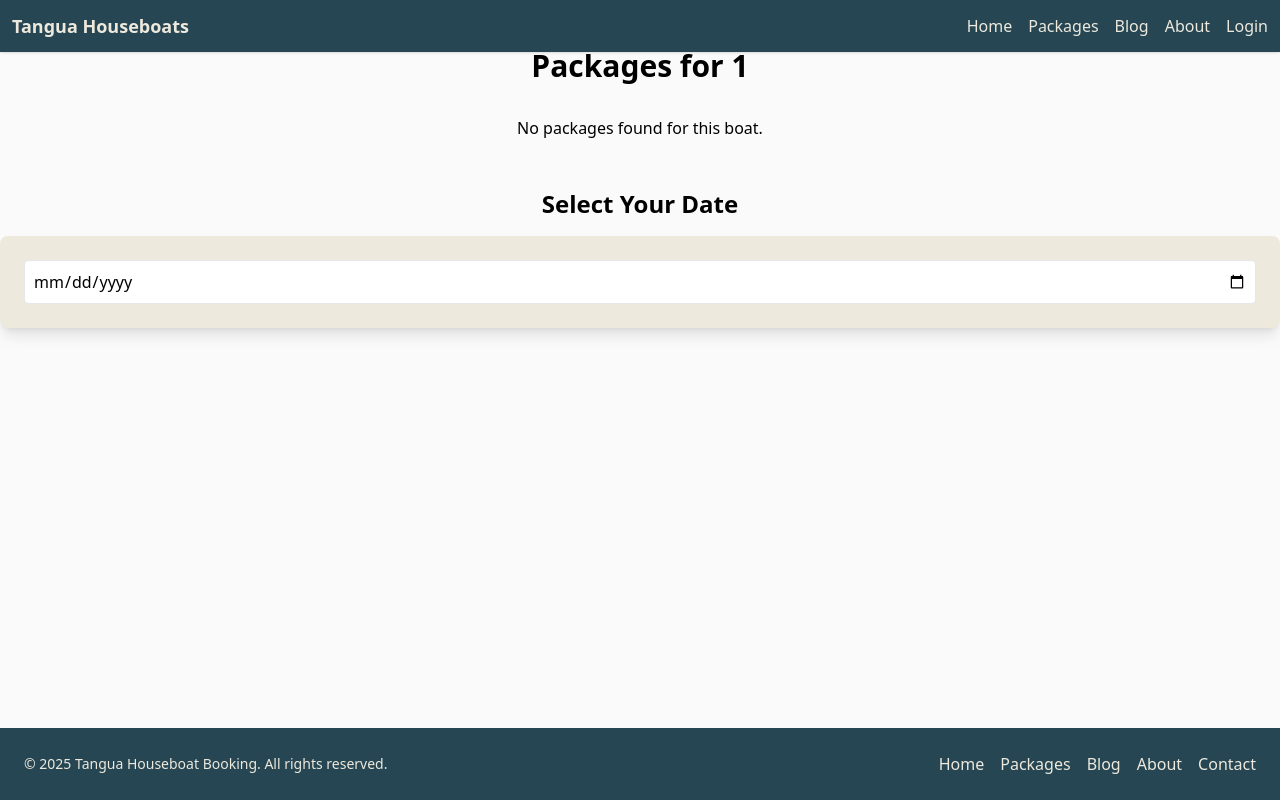
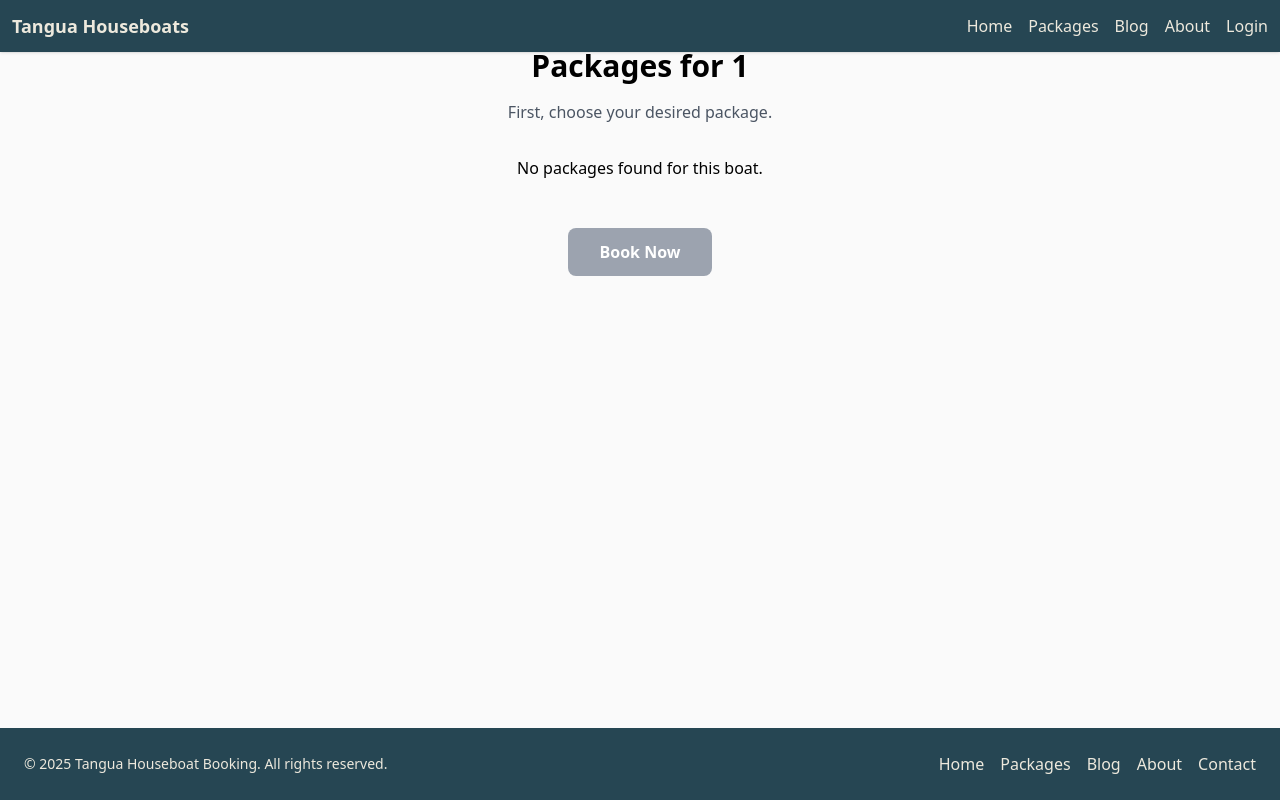
Before and after one commit to raazl/Tangua-Houseboats-Booking-System, a React (Vite) app in the folder client/: page /packages/1 in a window 1280 px wide. Built offline with nearby package versions, Linux system fonts and the light colour scheme.

Commit message:
Update BoatDetails page. Allows users to select a package with date from the available options

```diff
--- a/client/src/routes/BoatDetails.jsx
+++ b/client/src/routes/BoatDetails.jsx
@@ -3,22 +3,42 @@ import { useParams } from 'react-router-dom';
 import { boatPackages } from '../data/boatPackages';
 
 /**
- * BoatDetails component displays the packages available for a specific boat.
- * It retrieves the boat ID from the URL parameters and fetches relevant package data.
+ * BoatDetails component displays the packages available for a specific boat,
+ * allows users to select a package and a date, and book their trip.
  */
 const BoatDetails = () => {
   const { boatId } = useParams();
   const packages = boatPackages[boatId] || [];
+
+  const [selectedPackage, setSelectedPackage] = useState(null);
   const [selectedDate, setSelectedDate] = useState('');
+
+  const handleBooking = () => {
+    if (!selectedPackage) {
+      alert('Please select a package.');
+      return;
+    }
+    if (!selectedDate) {
+      alert('Please select a date.');
+      return;
+    }
+    alert(`Booking successful!\nPackage: ${selectedPackage.name}\nDate: ${selectedDate}`);
+  };
 
   return (
     <section className="py-12 bg-tangua-cloud-white">
       <div className="container mx-auto">
-        <h2 className="text-3xl font-bold text-center mb-8">Packages for {boatId.replace(/-/g, ' ').toUpperCase()}</h2>
+        <h2 className="text-3xl font-bold text-center mb-4">Packages for {boatId.replace(/-/g, ' ').toUpperCase()}</h2>
+        <p className="text-center text-gray-600 mb-8">First, choose your desired package.</p>
+
         <div className="grid grid-cols-1 md:grid-cols-2 gap-8">
           {packages.length > 0 ? (
             packages.map((pkg) => (
-              <div key={pkg.id} className="bg-tangua-bamboo-beige p-6 rounded-lg shadow-lg">
+              <div
+                key={pkg.id}
+                className={`bg-tangua-bamboo-beige p-6 rounded-lg shadow-lg cursor-pointer transition-all ${selectedPackage?.id === pkg.id ? 'ring-2 ring-tangua-green-dark' : 'hover:shadow-xl'}`}
+                onClick={() => setSelectedPackage(pkg)}
+              >
                 <h3 className="text-2xl font-bold mb-2">{pkg.name}</h3>
                 <p className="text-gray-700 mb-4">{pkg.description}</p>
                 <p className="text-xl font-bold text-tangua-green-light">Tk{pkg.price}</p>
@@ -28,9 +48,11 @@ const BoatDetails = () => {
             <p className="text-center col-span-2">No packages found for this boat.</p>
           )}
         </div>
+
+        {selectedPackage && (
           <div className="mt-12">
             <h3 className="text-2xl font-bold text-center mb-4">Select Your Date</h3>
-          <div className="bg-tangua-bamboo-beige p-6 rounded-lg shadow-lg text-center">
+            <div className="bg-tangua-bamboo-beige p-6 rounded-lg shadow-lg max-w-md mx-auto text-center">
               <input
                 type="date"
                 className="w-full p-2 border rounded"
@@ -39,6 +61,17 @@ const BoatDetails = () => {
               />
             </div>
           </div>
+        )}
+
+        <div className="text-center mt-12">
+          <button
+            onClick={handleBooking}
+            className="bg-tangua-green-dark text-white font-bold py-3 px-8 rounded-lg hover:bg-tangua-green-light transition-colors disabled:bg-gray-400"
+            disabled={!selectedPackage || !selectedDate}
+          >
+            Book Now
+          </button>
+        </div>
       </div>
     </section>
   );
```
Lines whose indentation alone changed are shown as unchanged.
